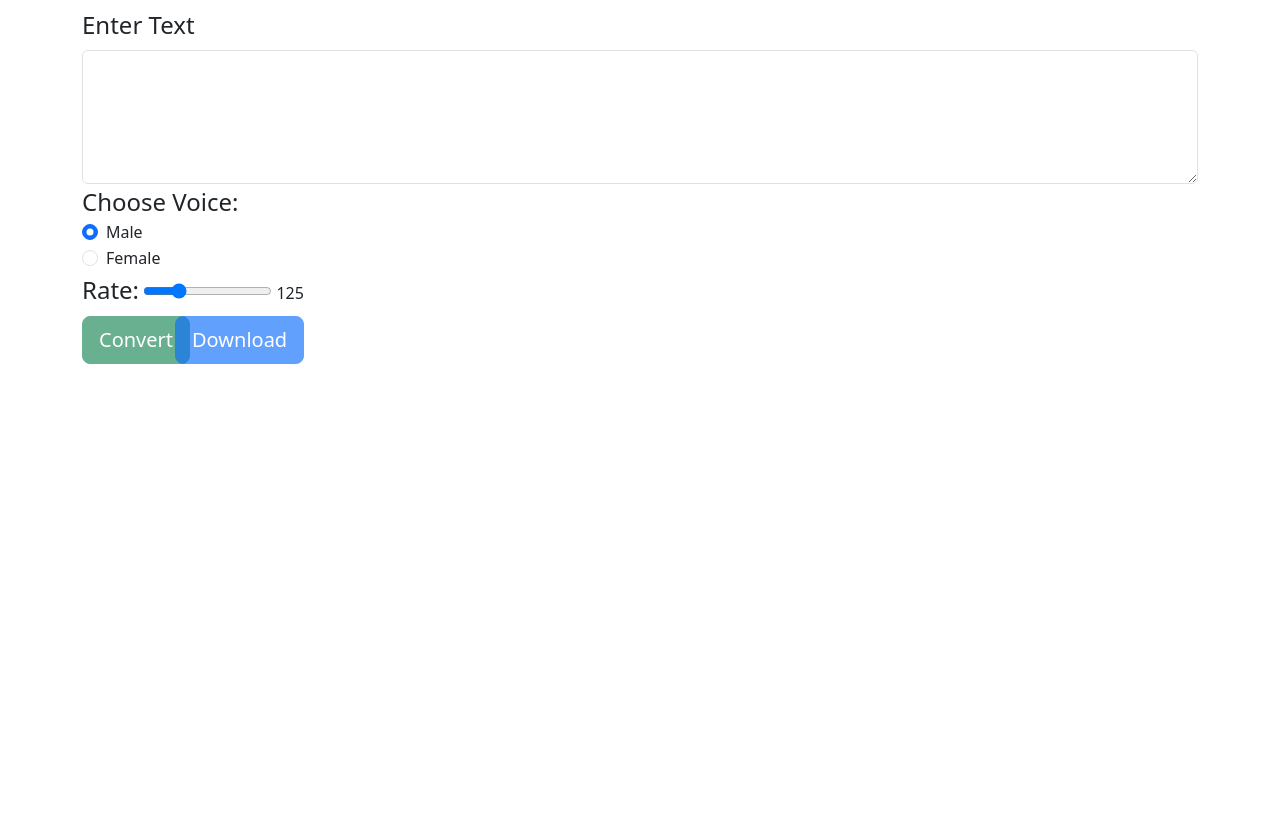
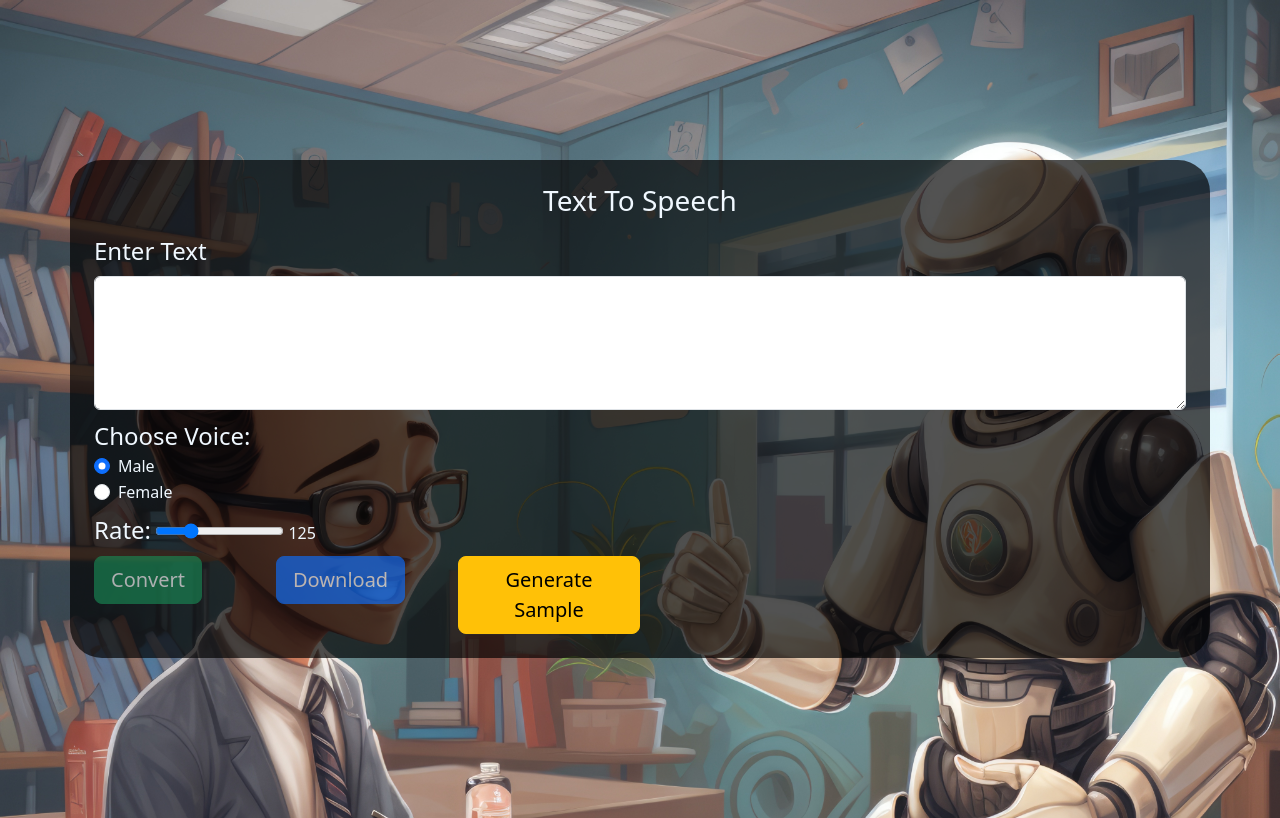
Before and after one commit to Mrudu30/Text_to_speech, a Flask app: page / in a window 1280 px wide. Before the commit the page ends 364 px from the top, so only its background shows below. Run offline with Flask 3, Linux system fonts and the light colour scheme; some libraries are stand-ins or nearby versions.

Commit message:
generate samples added & css added

```diff
--- a/app.py
+++ b/app.py
@@ -1,11 +1,13 @@
 from flask import Flask,render_template,request,jsonify, send_file
-import pyttsx3, os
+import pyttsx3, os, random
 
 app=Flask(__name__)
+
+# home page
 @app.route('/',methods=['GET','POST'])
 def home():
     if request.method=='POST':
-        print(request.form['inputText'])
+        # print(request.form['inputText'])
         text = request.form['inputText']
         voice = int(request.form['voice'])
         rate = int(request.form['rate'])
@@ -19,6 +21,16 @@ def home():
         return render_template('index.html')
     return render_template('index.html')
 
+# sample file handlers
+@app.route('/sample_file',methods=['GET', 'POST'])
+def sampleFileHandler():
+    if request.method == 'POST':
+        file_number = random.choice([1,2,3,4,5])
+        file_name = "static/samples/"+str(file_number)+".txt"
+        with open(file_name,"r") as file_text:
+            return jsonify({"file_name": file_name, "file_text": file_text.read()})
+
+# download url section
 @app.route('/download',methods=['POST'])
 def speech_download():
     if request.method == 'POST':
--- /dev/null
+++ b/static/css/main.css
@@ -0,0 +1,15 @@
+#formBody{
+    background-color: rgba(0, 0, 0, 0.68);
+    color: aliceblue;
+    margin-top: 10rem;
+    margin-bottom: 10rem;
+    padding: 1.5rem;
+    border-radius: 2rem;
+}
+.form-group{
+    margin-top: 0.5rem;
+}
+body{
+    background-image: url('man-hanging-out-with-robot.jpg');
+    background-size: cover;
+}
--- a/static/js/main.js
+++ b/static/js/main.js
@@ -6,9 +6,9 @@ $(document).ready(function () {
     function check_textInput(){
         var text = $("#inputText").val();
         if(text.length > 0){
-            $(".btn").prop("disabled", false);
+            $(".submitBtn").prop("disabled", false);
         }else{
-            $(".btn").prop("disabled", true);
+            $(".submitBtn").prop("disabled", true);
         }
     }
 
@@ -24,4 +24,16 @@ $(document).ready(function () {
             }
         });
     })
+
+    $('#generateBtn').click(function(e){
+        $.ajax({
+            type: "post",
+            url: "/sample_file",
+            success: function (response) {
+                console.log(response)
+                $('#inputText').val(response.file_text)
+                check_textInput()
+            }
+        });
+    })
 });
--- /dev/null
+++ b/static/samples/1.txt
@@ -0,0 +1 @@
+On Life and Growth: "Life is a continuous process of becoming. The journey is filled with moments of joy, hardship, and discovery. Each day presents new opportunities to learn and grow, to overcome challenges, and to push past boundaries. In the grand scheme of things, it's not the final destination that defines us, but the steps we take along the way. We must embrace every failure as much as every success, for in the balance of both lies the true essence of progress. Remember, the universe rewards the brave, those who dare to dream and dare to act."
--- /dev/null
+++ b/static/samples/2.txt
@@ -0,0 +1 @@
+On Purpose and Passion: "Purpose is not something you find, but something you cultivate. It's an internal compass that guides your actions, your thoughts, and your dreams. The fire of passion fuels this purpose, driving you to wake up every morning with determination, knowing that every small step you take brings you closer to your vision. It's not always easy, but nothing worthwhile ever is. In the pursuit of purpose, you will discover the depths of your own potential, and in that discovery, you will find peace and fulfillment."
--- /dev/null
+++ b/static/samples/3.txt
@@ -0,0 +1 @@
+On Change and Adaptability: "Change is inevitable, but growth is optional. The world is in a constant state of flux, shifting and evolving in ways we cannot always predict. But within every change lies the seed of opportunity. It is those who are willing to adapt, who embrace uncertainty with open arms, that truly thrive. Life teaches us that the only constant is change itself, and those who can remain fluid, flexible, and resilient will always find a way to move forward. When faced with the unknown, let your heart remain steady and your mind open, for it is through change that we truly come alive."
--- /dev/null
+++ b/static/samples/4.txt
@@ -0,0 +1 @@
+On Strength and Resilience: "True strength is not measured by how much you can bear, but by how you rise after you've fallen. It is found in the quiet determination to keep moving forward, even when the road is difficult and the path unclear. Resilience is the ability to bend without breaking, to adapt and recover in the face of adversity. In every challenge, there is an opportunity to prove to yourself that you are capable of more than you ever imagined. The human spirit is incredibly powerful, and when driven by hope and courage, it can overcome any obstacle."
--- /dev/null
+++ b/static/samples/5.txt
@@ -0,0 +1 @@
+On Time and Patience: "Time is the most valuable resource we have, yet it is the one we often take for granted. Every second is an opportunity, a moment in which we can create, love, learn, or grow. But time also teaches us the virtue of patience. Not everything we desire will come to us immediately, and that is okay. The most beautiful things in life often take time to unfold. Patience allows us to appreciate the journey and trust that the right things will come at the right time. Do not rush the process; embrace it, and in time, everything will fall into place."
--- a/templates/index.html
+++ b/templates/index.html
@@ -6,18 +6,19 @@
     <title>Text to Speech</title>
     <!-- Bootstrap links -->
     <link href="../static/css/bootstrap.min.css" rel="stylesheet">
+    <link rel="stylesheet" href="../static/css/main.css">
     <script src="../static/js/bootstrap.bundle.min.js"></script>
     <script src="../static/js/jquery-2.2.3.min.js"></script>
     <script src="../static/js/main.js" ></script>
 </head>
 <body>
-    <div class="container">
+    <div class="container" id="formBody">
+        <h3 class="text-center">Text To Speech</h3>
         <form method="post" id="textForm">
             <div class="form-group row">
                 <label for="inputText" class="fs-4 col-form-label">Enter Text</label>
                 <div class="col-sm-1-12">
                     <textarea type="text" class="form-control" name="inputText" id="inputText" rows="5"></textarea>
-                    <small id="helpId" class="text-danger"></small>
                 </div>
             </div>
             <div class="form-group">
@@ -34,19 +35,21 @@
                         Female
                     </label>
                 </div>
-                <div class="form-group">
-                    <label for="formControlRange" class="fs-4">Rate: </label>
-                    <input type="range" class="form-control-range" name="rate" min="100" max="200" step="25" value="125" id="formControlRange" onChange="$('#rangeval').html($(this).val())">
-                    <span id="rangeval">125</span>
-                  </div>
-                <small id="helpId" class="text-danger"></small>
             </div>
-            <div class="form-group mt-2 d-flex">
-                <div class="col-sm-1">
-                    <button type="submit" class="btn btn-lg btn-success" disabled>Convert</button>
+            <div class="form-group">
+                <label for="formControlRange" class="fs-4">Rate: </label>
+                <input type="range" class="form-control-range" name="rate" min="100" max="200" step="25" value="125" id="formControlRange" onChange="$('#rangeval').html($(this).val())">
+                <span id="rangeval">125</span>
+            </div>
+            <div class="form-group d-flex">
+                <div class="col-sm-2">
+                    <button type="submit" class="btn btn-lg btn-success submitBtn" disabled>Convert</button>
                 </div>
-                <div class="col-sm-1">
-                    <button type="button" class="btn btn-lg btn-primary" id="downloadBtn" disabled>Download</button>
+                <div class="col-sm-2">
+                    <button type="button" class="btn btn-lg btn-primary submitBtn" id="downloadBtn" disabled>Download</button>
+                </div>
+                <div class="col-sm-2">
+                    <button type="button" class="btn btn-lg btn-warning" id="generateBtn">Generate Sample</button>
                 </div>
             </div>
         </form>
```
Also changed, not shown: static/css/man-hanging-out-with-robot.jpg (added), 1 other file.
